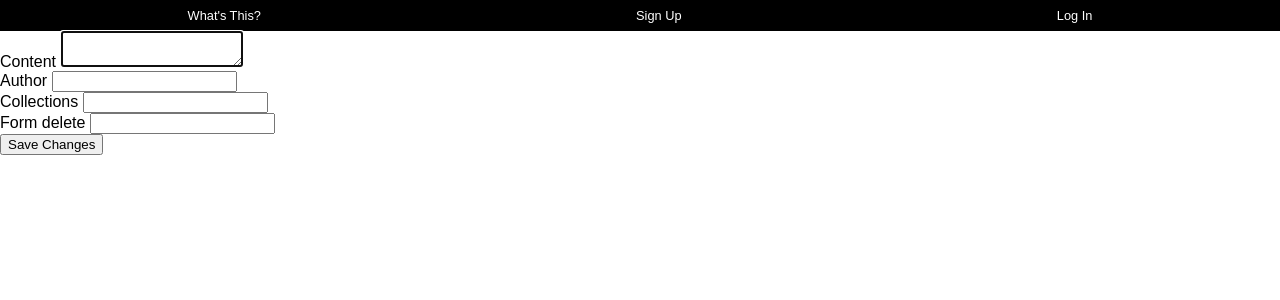
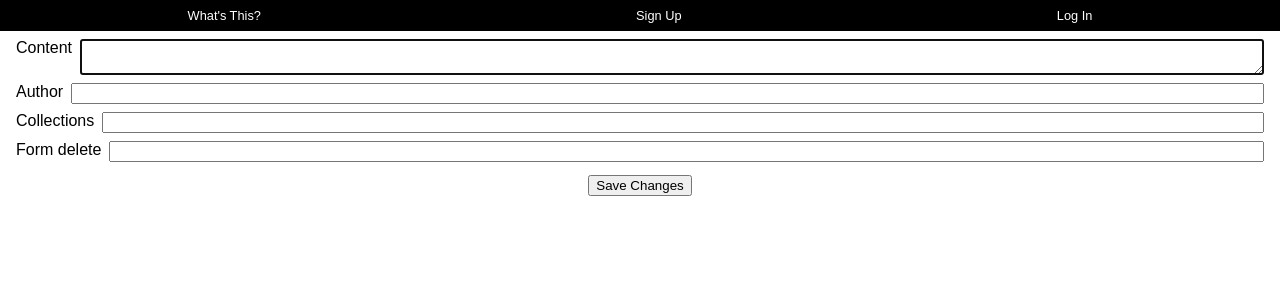
Before and after one commit to tortxof/quote-generator, a Python web app: template templates/quote.html in a window 1280 px wide. Shown: the top 300 px of the page. Run offline with Jinja, Linux system fonts and the light colour scheme; the template is opened without the code that fills it, so the values that code supplies are empty, except form fields; form fields are guessed from the names that the template uses.

Commit message:
Form styles

```diff
--- a/static/main.css
+++ b/static/main.css
@@ -24,3 +24,28 @@ nav a {
   text-decoration: none;
   padding: 0.5rem 0.3rem;
 }
+
+.container > h1 {
+  text-align: center;
+}
+
+form > div {
+  display: flex;
+  flex-direction: row;
+  margin: 0.5rem 1rem;
+}
+
+form > div > label {
+  margin-right: 0.5rem;
+}
+
+form > div > input,
+form > div > textarea,
+form > div > select {
+  flex-grow: 1;
+}
+
+form button {
+  display: block;
+  margin: 1em auto;
+}
```
